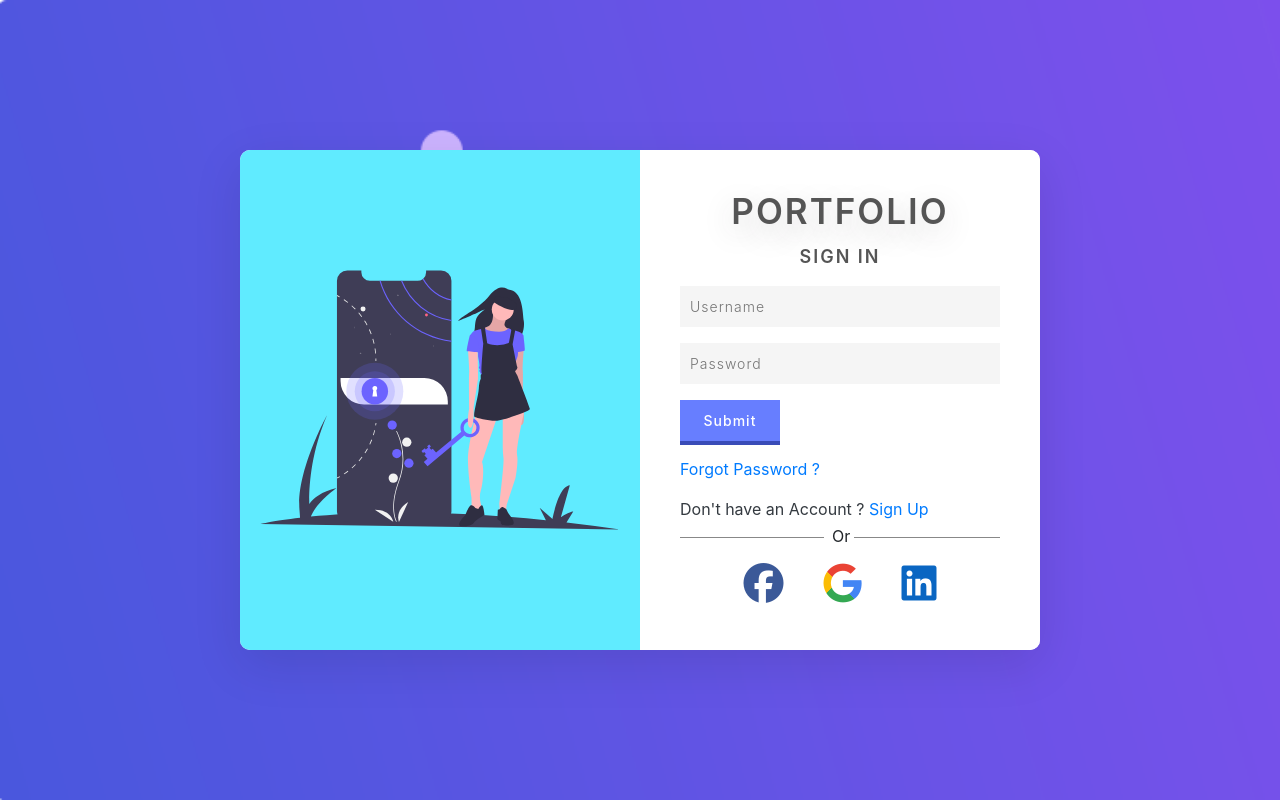
After one commit to Subhrans/Portfolio_using_Django, a Django app: page /login/ in a window 1280 px wide. The commit adds this page. Run offline with Django 3.2, Linux system fonts and the light colour scheme; some libraries are stand-ins or nearby versions; some web fonts are replaced.

Commit message:
login page design done

```diff
--- /dev/null
+++ b/Portfolio/static/portfolio/css/login.css
@@ -0,0 +1,168 @@
+@import url("/static/portfolio/css/partials/variables.css");
+section {
+    position: relative;
+    min-height: 100vh;
+    /* background-color: #60ebff; */
+    background-image: url(/static/portfolio/images/subscribe-bg.png);
+    background-repeat: no-repeat;
+    background-size: cover;
+    padding: 20px;
+}
+
+section .container {
+    position: relative;
+    width: 800px;
+    height: 500px;
+    background: #fff;
+    box-shadow: 0 15px 50px rgba(0, 0, 0, 0.1);
+    overflow: hidden;
+    border-radius: 10px;
+}
+
+section .container .user {
+    position: absolute;
+    left: 0;
+    top: 0;
+    width: 100%;
+    height: 100%;
+}
+
+section .container .user .imgBox {
+    position: relative;
+    width: 50%;
+    height: 100%;
+    background: #60ebff;
+    ;
+    /* background-image: url(/static/portfolio/images/subscribe-bg.png); */
+    transition: 0.5s;
+}
+
+section .container .user .imgBox img {
+    position: absolute;
+    top: 0;
+    left: 0;
+    width: 100%;
+    height: 100%;
+    padding: 40px 20px;
+}
+
+section .container .user .formBox {
+    position: relative;
+    width: 50%;
+    height: 100%;
+    background: #fff;
+    display: flex;
+    justify-content: center;
+    padding: 40px;
+    transition: 0.5s;
+}
+
+section .container .user .formBox form h2 {
+    font-size: 18px;
+    font-weight: 600;
+    text-transform: uppercase;
+    letter-spacing: 2px;
+    text-align: center;
+    width: 100%;
+    margin-bottom: 10px;
+    color: #555;
+}
+
+section .container .user .formBox form h1 {
+    font-size: 35px;
+    font-weight: 600;
+    text-transform: uppercase;
+    letter-spacing: 2px;
+    text-align: center;
+    color: #555;
+    margin-bottom: 14px;
+    text-shadow: var(--box-shadow);
+}
+
+section .container .user .formBox form input {
+    position: relative;
+    width: 100%;
+    padding: 10px;
+    background: #f5f5f5;
+    color: #333;
+    border: none;
+    /* border: 1px solid #555; */
+    /* border-radius: 4px; */
+    outline: none;
+    box-shadow: none;
+    margin: 8px 0;
+    font-size: 14px;
+    letter-spacing: 1px;
+    font-weight: 300;
+}
+
+section .container .user .formBox form input[type='submit'] {
+    max-width: 100px;
+    background: #677eff;
+    color: #fff;
+    cursor: pointer;
+    font-size: 14px;
+    font-weight: 500;
+    letter-spacing: 1px;
+    transition: .5s;
+    border-bottom: 4px solid #394cb8;
+}
+
+section .container .user .formBox form input[type='submit']:focus {
+    max-width: 80px;
+    font-size: 10px;
+}
+
+section .container .user .formBox form .divider {
+    position: relative;
+    min-width: 200px;
+    /* max-width: 200px; */
+    height: 1px;
+    background: #888;
+}
+
+section .container .user .formBox form span {
+    position: absolute;
+    right: 10px;
+    padding: 0 8px;
+}
+
+section .container .user .formBox form .divider span {
+    display: inline-block;
+    position: absolute;
+    top: -13px;
+    left: 45%;
+    width: 30px;
+    text-align: center;
+    background-color: #fff;
+}
+
+section .container .user .formBox form .social-auth a {
+    font-size: 40px;
+    padding: 0 20px;
+    color: #555;
+}
+
+.fa-google {
+    background: conic-gradient(from -45deg, #ea4335 110deg, #4285f4 90deg 180deg, #34a853 180deg 270deg, #fbbc05 270deg) 73% 55%/150% 150% no-repeat;
+    -webkit-background-clip: text;
+    background-clip: text;
+    color: transparent;
+    -webkit-text-fill-color: transparent;
+}
+
+.fa-facebook {
+    color: #3b5998;
+    background-image: linear-gradient( to bottom, transparent 20%, white 20%, white 93%, transparent 93%);
+    background-size: 55%;
+    background-position: 70% 0;
+    background-repeat: no-repeat;
+}
+
+.fa-linkedin {
+    color: #0a66c2;
+    background-image: linear-gradient( to bottom, transparent 20%, white 20%, white 93%, transparent 93%);
+    background-size: 55%;
+    background-position: 70% 0;
+    background-repeat: no-repeat;
+}
--- /dev/null
+++ b/Portfolio/templates/portfolio/login.html
@@ -0,0 +1,32 @@
+{% extends 'base.html' %} {% load static %} {% block css %}
+<link rel="stylesheet" href="{% static 'portfolio/css/login.css' %}"> {% endblock %} {% block content %}
+<section class="d-flex justify-content-center align-items-center">
+    <div class="container">
+        <div class="user signBox d-flex">
+            <div class="imgBox">
+                <img src="/static/portfolio/images/undraw_unlock_24mb.svg" alt="">
+            </div>
+            <div class="formBox">
+                <form action="">
+                    <h1>Portfolio</h1>
+                    <h2>Sign In </h2>
+                    <input type="text" placeholder="Username">
+                    <input type="password" placeholder="Password">
+                    <input type="submit">
+                    <p class="mt-1"><a href="#">Forgot Password ?</a></p>
+                    <p class="signup text-dark">Don't have an Account ? <a href="#" class="text-decoration-none">Sign Up</a> </p>
+                    <div class="divider">
+                        <span>Or</span>
+                    </div>
+                    <div class="social-auth d-flex justify-content-center mt-3">
+                        <a href="{{link.social_site_connection_details.facebook}}" target="-_blank"><i class="fab fa-facebook"></i></a>
+                        <a href="{{link.social_site_connection_details.facebook}}" target="-_blank"><i class="fab fa-google"></i></a>
+                        <a href="{{link.social_site_connection_details.facebook}}" target="-_blank"><i class="fab fa-linkedin"></i></a>
+                    </div>
+                </form>
+
+            </div>
+        </div>
+    </div>
+</section>
+{% endblock %}
--- a/Portfolio/templates/portfolio/navbar.html
+++ b/Portfolio/templates/portfolio/navbar.html
@@ -36,12 +36,11 @@
               <div class="dropdown-menu" aria-labelledby="Profile">
                 <a class="dropdown-item" href="/admin/">Backend View</a>
                   <a class="dropdown-item" href="#">Logout</a>
-
               </div>
             </li>
             {% else %}
             <li class="nav-item">
-              <a class="nav-link" href="/admin/">Login</a>
+              <a class="nav-link" href="{% url 'portfolio:login' %}">Login</a>
             </li>
             {% endif %}
           </ul>
--- a/Portfolio/urls.py
+++ b/Portfolio/urls.py
@@ -1,8 +1,9 @@
 from django.urls import path
-from .views import index, contact_us_view
+from .views import index, contact_us_view,login_view
 
 app_name = "portfolio"
 urlpatterns = [
     path('', index, name="index"),
     path('contact_us/', contact_us_view, name="contact_us"),
+    path('login/',login_view,name="login"),
 ]
--- a/Portfolio/views.py
+++ b/Portfolio/views.py
@@ -84,3 +84,7 @@ def contact_us_view(request):
     context = {'i': cuform,"mydetail":mydetail}
 
     return render(request, 'portfolio/contact.html', context)
+
+
+def login_view(request):
+    return render(request,'portfolio/login.html')
```
Also changed, not shown: Portfolio/static/portfolio/css/contact.css (+69 -56 lines), Portfolio/static/portfolio/images/search.svg (added), Portfolio/static/portfolio/images/undraw_unlock_24mb.png (added), Portfolio/static/portfolio/images/undraw_unlock_24mb.svg (added), Portfolio/templates/portfolio/registration.html (added), db.sqlite3.
